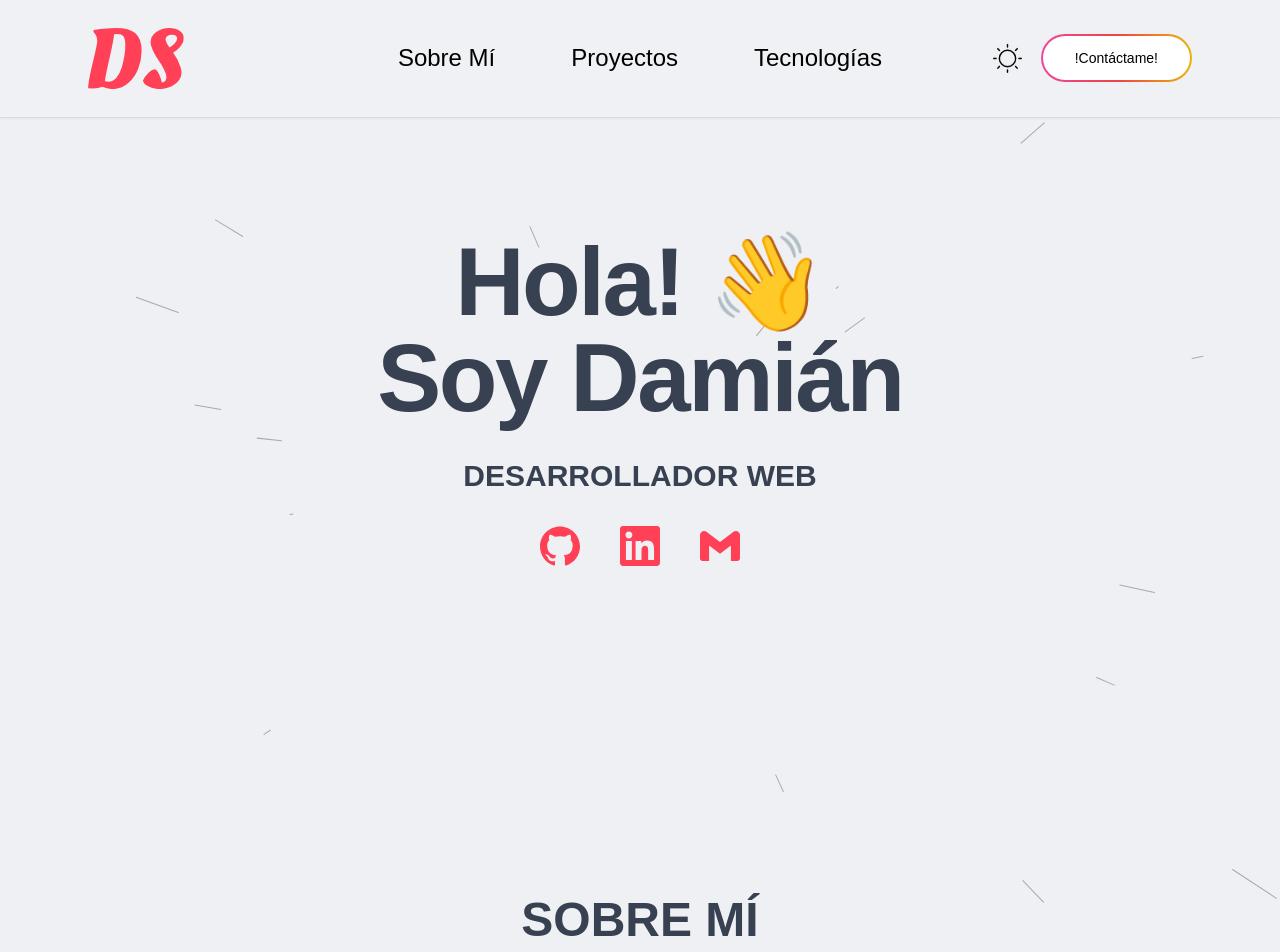
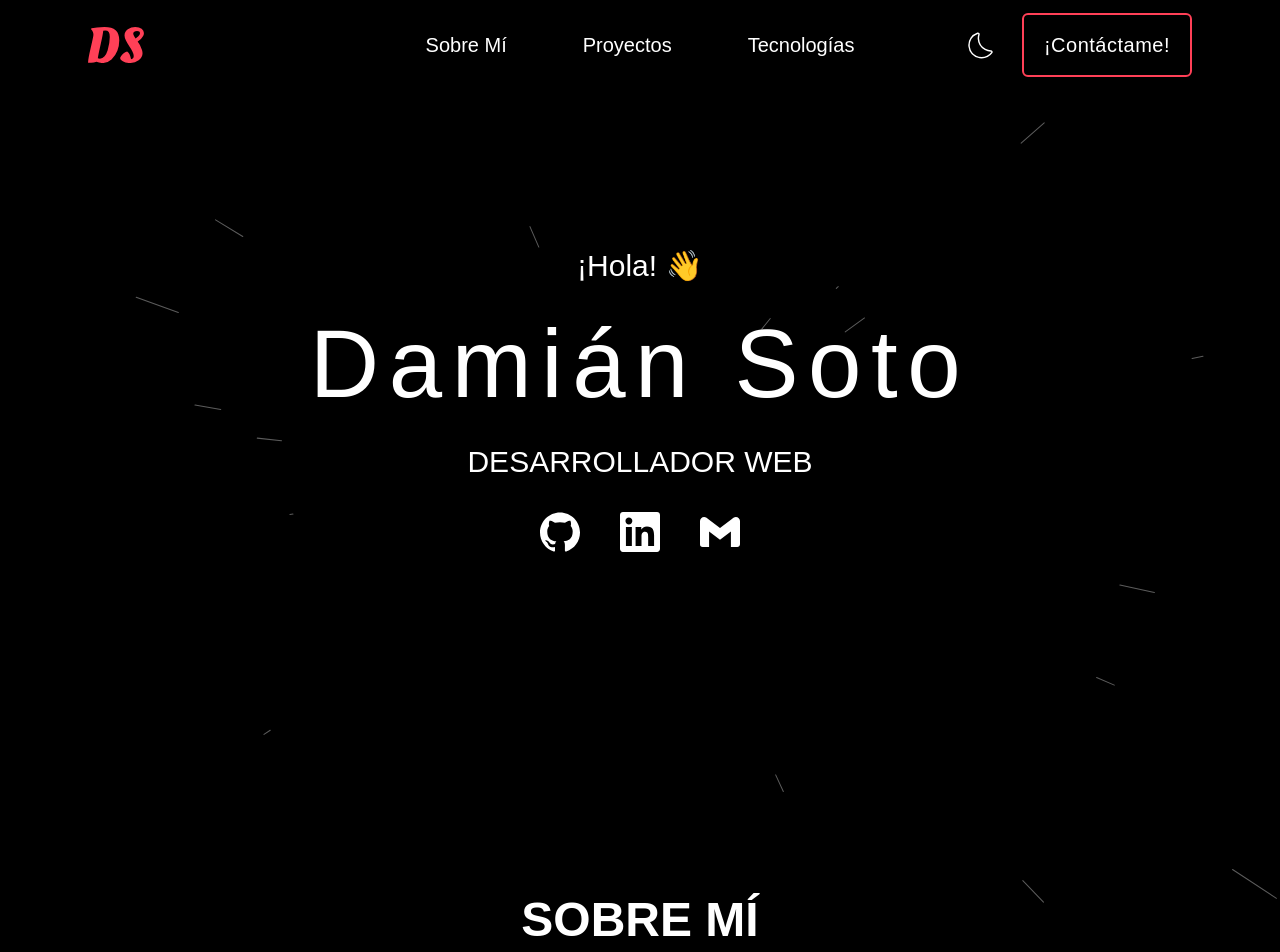
Before and after one commit to dmiante/portafolio, a React (Vite) app: page / in a window 1280 px wide. Shown: the top 952 px of the page. Built offline with nearby package versions, Linux system fonts and the light colour scheme.

Commit message:
Change style theme

```diff
--- a/src/App.jsx
+++ b/src/App.jsx
@@ -8,17 +8,18 @@ import Header from './layout/Header'
 function App () {
   return (
     <>
-      <div className='min-h-screen mx-auto bg-pattern-dark dark:bg-pattern-light bg-primary dark:bg-slate-800 bg-no-repeat bg-contain w-full'>
+      <div className='min-h-screen mx-auto text-black bg-pattern-dark dark:bg-pattern-light bg-white dark:bg-black dark:text-white bg-no-repeat bg-contain w-full'>
         <Header />
         <main className='flex flex-col max-w-6xl mx-auto'>
           <div className='min-h-screen flex items-center justify-center py-12'>
             <section className='max-w-md sm:max-w-lg md:sm:max-w-2xl lg:sm:max-w-3xl w-full space-y-8 text-center'>
-              <h1 className='text-5xl font-bold tracking-tight text-gray-700 dark:text-slate-300 sm:text-6xl md:text-6xl lg:text-8xl'>
-                Hola! 👋{' '}
-                <br className='hidden sm:block' />
-                Soy Damián
+              <span className='text-3xl font-light'>
+                ¡Hola! 👋
+              </span>
+              <h1 className='text-5xl bg-black dark:text-white bg-clip-text text-transparent font-medium tracking-widest sm:text-6xl md:text-6xl lg:text-8xl'>
+                Damián Soto
               </h1>
-              <h2 className='text-3xl font-semibold text-gray-700 dark:text-slate-300'>
+              <h2 className='text-3xl font-light'>
                 DESARROLLADOR WEB
               </h2>
               <SocialsNav />
--- a/src/components/About.jsx
+++ b/src/components/About.jsx
@@ -4,11 +4,11 @@ export default function About () {
     <>
       <section id='about' className='mb-10 py-24 px-10'>
         <div className='flex justify-center mb-14'>
-          <h2 className='text-center text-4xl md:text-5xl font-bold text-gray-700 dark:text-slate-300 mb-5'>SOBRE MÍ</h2>
+          <h2 className='text-center text-4xl md:text-5xl font-bold text-black dark:text-white mb-5'>SOBRE MÍ</h2>
         </div>
         <div className='grid grid-cols-1 items-center h-auto gap-10 lg:my-0 md:grid-cols-2 place-items-center'>
-          <p className='text-gray-600 dark:text-slate-300 text-start font-semibold text-base md:text-xl lg:text-2xl'>
-            Soy <span className='italic underline underline-offset-2 decoration-2 decoration-logo'>Damián Soto</span>, programador de software e ingeniero en informática de Santiago de Chile.
+          <p className='text-black dark:text-white text-start font-normal text-base md:text-xl lg:text-2xl'>
+            Soy <span className='italic font-medium underline underline-offset-2 decoration-2 decoration-logo'>Damián Soto</span>, programador de software e ingeniero en informática de Santiago de Chile.
             <br />
             Me considero proactivo, comprometido y un apasionado por la tecnología 🖥️ y los videojuegos 🕹️. Actualmente, aprendo programación con <span className='text-yellow-500'>JavaScript</span> y <span className='text-sky-500'>React</span>
           </p>
--- a/src/components/Projects.jsx
+++ b/src/components/Projects.jsx
@@ -5,7 +5,7 @@ export default function Projects () {
   return (
     <section id='projects' className='mb-10 py-24 px-10'>
       <div className='flex justify-center mb-14'>
-        <h2 className='text-center text-4xl md:text-5xl font-bold text-gray-700 dark:text-slate-300 mb-5'>PROYECTOS</h2>
+        <h2 className='text-center text-4xl md:text-5xl font-bold text-black dark:text-white mb-5'>PROYECTOS</h2>
       </div>
       <div className='grid grid-cols-1 gap-8 mt-8 xl:mt-12 xl:gap-12 md:grid-cols-2 xl:grid-cols-2'>
         {PROJECTS_DATA.map((projects) => (
@@ -30,7 +30,7 @@ export default function Projects () {
                   href={projects.gh}
                   target='_blank'
                   rel='noreferrer'
-                  className='hover:text-slate-700'
+                  className='hover:text-logo'
                 >
                   <span className='sr-only'>{projects.title}</span>
                   <TbBrandGithub name='github' size={50} />
@@ -39,7 +39,7 @@ export default function Projects () {
                   href={projects.url}
                   target='_blank'
                   rel='noreferrer'
-                  className='hover:text-blue-700'
+                  className='hover:text-logo'
                 >
                   <span className='sr-only'>{projects.title}</span>
                   <TbWorldWww name='www' size={50} />
@@ -47,7 +47,7 @@ export default function Projects () {
               </div>
               <div className='pt-4 pb-2'>
                 {projects.tags.map((tag, index) => (
-                  <span key={index} className='inline-block rounded-full px-3 py-1 text-sm font-normal italic text-white border mr-2 mb-2'>{`#${tag}`}</span>
+                  <span key={index} className='inline-block rounded-full px-3 text-lg font-normal italic text-white'>{`#${tag}`}</span>
                 ))}
               </div>
             </div>
@@ -57,7 +57,7 @@ export default function Projects () {
           href='https://github.com/dmiante?tab=repositories'
           target='_blank'
           rel='noreferrer'
-          className='flex flex-col items-center justify-center bg-gray-800 hover:bg-gray-700 dark:hover:bg-[#eff0f3]/70 dark:bg-[#eff0f3]/90 rounded-lg w-full h-96'
+          className='flex flex-col items-center justify-center bg-black hover:bg-black/95 dark:hover:bg-white/90 dark:bg-white rounded-lg w-full h-96'
         >
           <h2 className='text-4xl font-semibold capitalize mb-2 text-white dark:text-black'>
             Otros proyectos
--- a/src/components/SocialsNav.jsx
+++ b/src/components/SocialsNav.jsx
@@ -10,7 +10,7 @@ export default function SocialsNav () {
             href={url}
             target='_blank'
             rel='noreferrer'
-            className='text-logo transition ease-in-out delay-100 hover:-translate-y-1 hover:scale-110 duration-150'
+            className='text-black dark:text-white transition ease-in-out hover:-translate-y-1 hover:scale-110 duration-150 hover:text-logo hover:dark:text-logo'
           >
             <span className='sr-only'>{name}</span>
             <Icon className='h-10 w-10' aria-hidden='true' />
--- a/src/components/Technology.jsx
+++ b/src/components/Technology.jsx
@@ -4,7 +4,7 @@ export default function Technology () {
   return (
     <section id='techs' className='mb-10 py-24 px-10'>
       <div className='flex justify-center mb-14'>
-        <h2 className='text-center text-4xl md:text-5xl font-bold text-gray-700 dark:text-slate-300 mb-5'>TECNOLOGÍAS</h2>
+        <h2 className='text-center text-4xl md:text-5xl font-bold text-black dark:text-white mb-5'>TECNOLOGÍAS</h2>
       </div>
       <div className='mb-10 font-normal text-xl dark:text-white'>
         <p>Estas son algunas tecnologias con la que desarrollo:</p>
@@ -15,7 +15,7 @@ export default function Technology () {
             key={card.name}
             className='p-1 rounded-2xl shadow-md bg-gradient-to-r from-pink-500 via-red-500 to-yellow-500'
           >
-            <div className='grid grid-rows-1 content-center place-items-center space-y-2 rounded-xl bg-primary dark:bg-slate-800 p-4 w-auto h-32'>
+            <div className='grid grid-rows-1 content-center place-items-center space-y-2 rounded-xl bg-white dark:bg-black p-4 w-auto h-32'>
               {card.icon}
               <p className=' text-base font-medium text-gray-900 dark:text-white'>
                 {card.name}
--- a/src/hooks/useTheme.jsx
+++ b/src/hooks/useTheme.jsx
@@ -4,7 +4,7 @@ export function useTheme () {
   const [theme, setTheme] = useState('dark')
 
   useEffect(() => {
-    if (window.matchMedia('(prefers-color-scheme: dark)').matches) {
+    if (window.matchMedia('(prefers-color-scheme: light)').matches) {
       setTheme('dark')
     } else {
       setTheme('light')
--- a/src/layout/Header.jsx
+++ b/src/layout/Header.jsx
@@ -1,4 +1,4 @@
-import { useState } from 'react'
+import { useEffect, useState } from 'react'
 import { HeaderLink } from '../data/HeaderLink'
 
 import { Transition } from '@headlessui/react'
@@ -10,16 +10,31 @@ import { useTheme } from '../hooks/useTheme'
 export default function Header () {
   const [isOpen, setIsOpen] = useState(false)
   const { theme, handleClick } = useTheme()
+  const [scrollPosition, setScrollPosition] = useState(0)
+
+  useEffect(() => {
+    const updatePosition = () => {
+      setScrollPosition(window.scrollY)
+    }
+
+    window.addEventListener('scroll', updatePosition)
+
+    updatePosition()
+
+    return () => window.removeEventListener('scroll', updatePosition)
+  }, [])
 
   return (
     <>
-      <header className='fixed w-full py-3 z-10 shadow-sm backdrop-blur border-b border-gray-800/10 bg-white/10 scroll-smooth'>
-        <div className='mx-auto max-w-6xl p-4 sm:px-6'>
+      <header
+        className={`fixed w-full py-3 z-10 ${scrollPosition > 0 ? 'shadow-sm backdrop-blur border-b border-gray-800/10 bg-white/10' : ''}`}
+      >
+        <div className='mx-auto max-w-6xl p-px sm:px-6'>
           <div className='flex items-center justify-around gap-4 lg:gap-10'>
             <div className='flex lg:w-0 lg:flex-1'>
               <a href='/' className='-m-1.5 p-1.5'>
                 <span className='sr-only'>Logo</span>
-                <img className='w-24 h-auto' src='/logo-ds.svg' alt='logo' />
+                <img className='w-14 h-auto' src='/logo-ds.svg' alt='logo' />
               </a>
             </div>
             <nav className='hidden lg:flex lg:gap-x-11'>
@@ -27,12 +42,12 @@ export default function Header () {
                 <a
                   key={link.url}
                   href={link.url}
-                  className='hover:bg-logo py-3 px-4 text-2xl rounded-md p-2 hover:text-white dark:text-white'
+                  className='hover:bg-logo py-2 px-4 text-xl rounded-md p-2 hover:text-white dark:text-white'
                 >{link.title}
                 </a>
               ))}
             </nav>
-            <div className='hidden lg:flex lg:flex-1 lg:justify-end'>
+            <div className='hidden gap-2 lg:flex lg:flex-1 lg:justify-end'>
               <motion.button
                 onClick={handleClick}
                 whileHover={{ scale: 1.1 }}
@@ -52,13 +67,13 @@ export default function Header () {
                 </motion.div>
               </motion.button>
               <a
-                className='inline-block rounded-full bg-gradient-to-r from-pink-500 via-red-500 to-yellow-500 p-[2px] hover:text-white focus:outline-none focus:ring active:text-opacity-75 text-white'
+                className='relative flex justify-center items-center rounded-md bg-white dark:bg-black overflow-visible border-2 border-logo after:content-[""] after:w-0 after:h-full after:bg-logo after:absolute after:right-0 after:transition-all after:ease-in-out hover:after:right-auto hover:after:left-0 hover:after:w-full'
                 href='mailto:soto.damian02@gmail.com'
               >
                 <span
-                  className='block rounded-full bg-white dark:bg-slate-700 px-8 py-3 text-sm font-medium hover:bg-transparent text-black hover:text-white dark:text-white'
+                  className='text-center no-underline w-full px-5 py-4 tracking-wide transition-all ease-in-out text-black dark:text-white font-medium text-xl z-20 hover:text-white'
                 >
-                  !Contáctame!
+                  ¡Contáctame!
                 </span>
               </a>
             </div>
```
